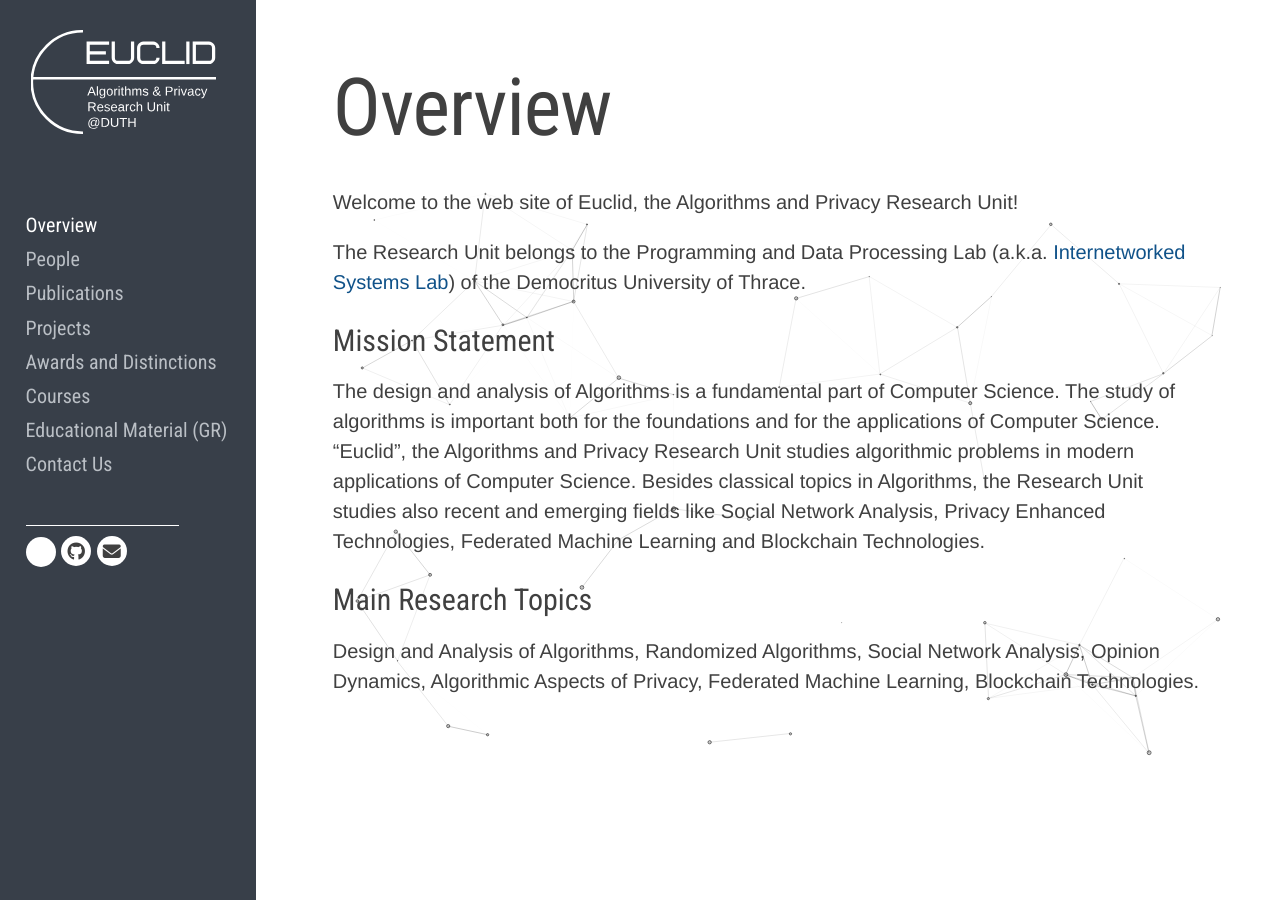
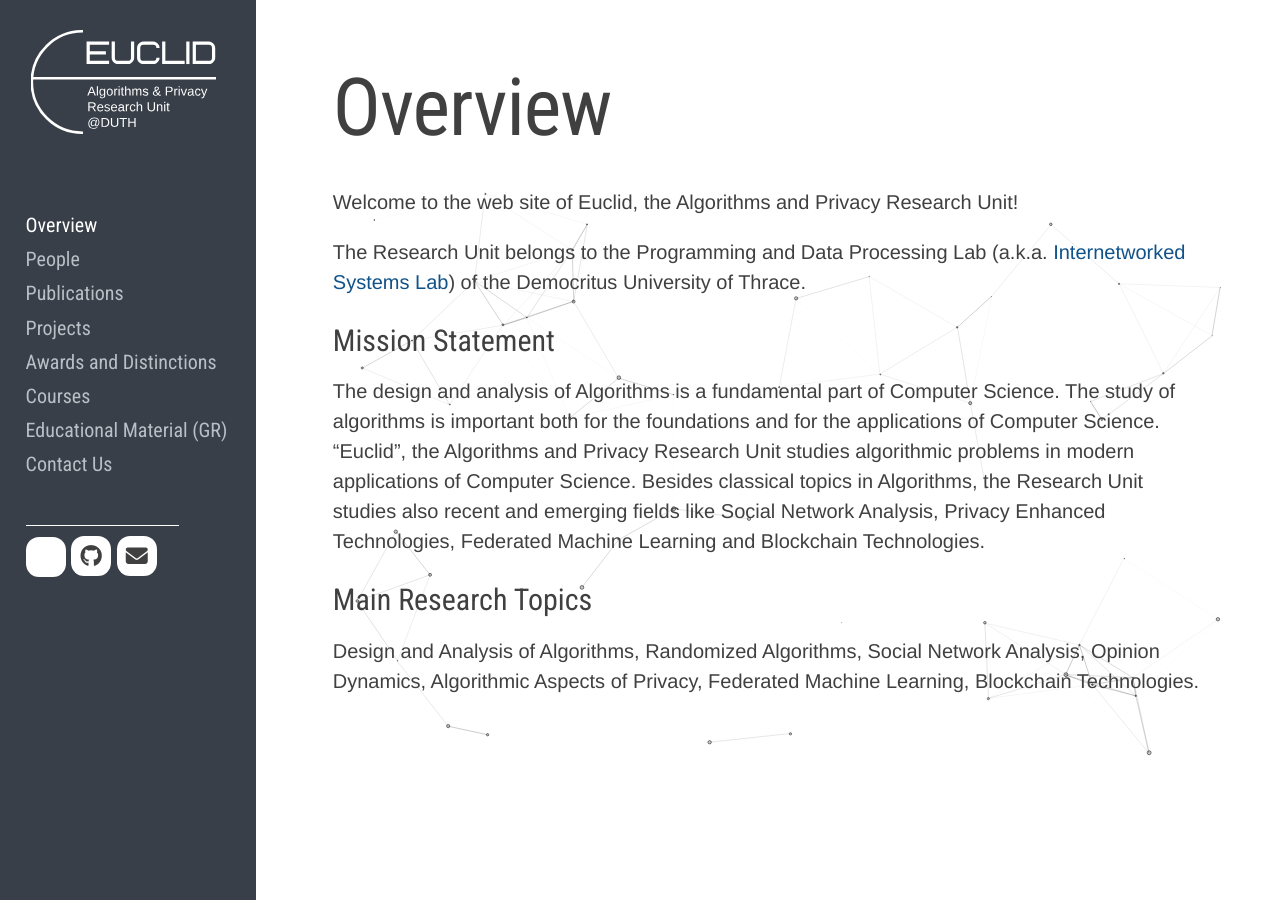
Before and after one commit to euclid-team/euclid-team.github.io, a Jekyll site: the page built from _pages/index.md, in a window 1280 px wide. Built offline with Jekyll 4.4.1, drawn with Linux system fonts in a browser that asks for light colours; nearby versions of some CDN libraries; a style sheet for code colours, icons or effects is not loaded.

Commit message:
New Social Icons Style

```diff
--- a/assets/core/editor-ex.css
+++ b/assets/core/editor-ex.css
@@ -133,6 +133,7 @@ var {
 
 .dark .social-links ul a:before {
   color: #404040;
+  font-size: 22px;
 }
 
 .dark .social-links ul a:hover {
@@ -223,9 +224,14 @@ var {
 
 /* New social links style */
 .social-links ul a {
-  min-height: 30px;
-  min-width: 30px;
-  line-height: 30px;
+  min-height: 40px;
+  min-width: 40px;
+  line-height: 40px;
+  border-radius: 33%;
+}
+
+.social-links ul a:hover {
+  border-radius: 50%;
 }
 
 .social-links {
```
